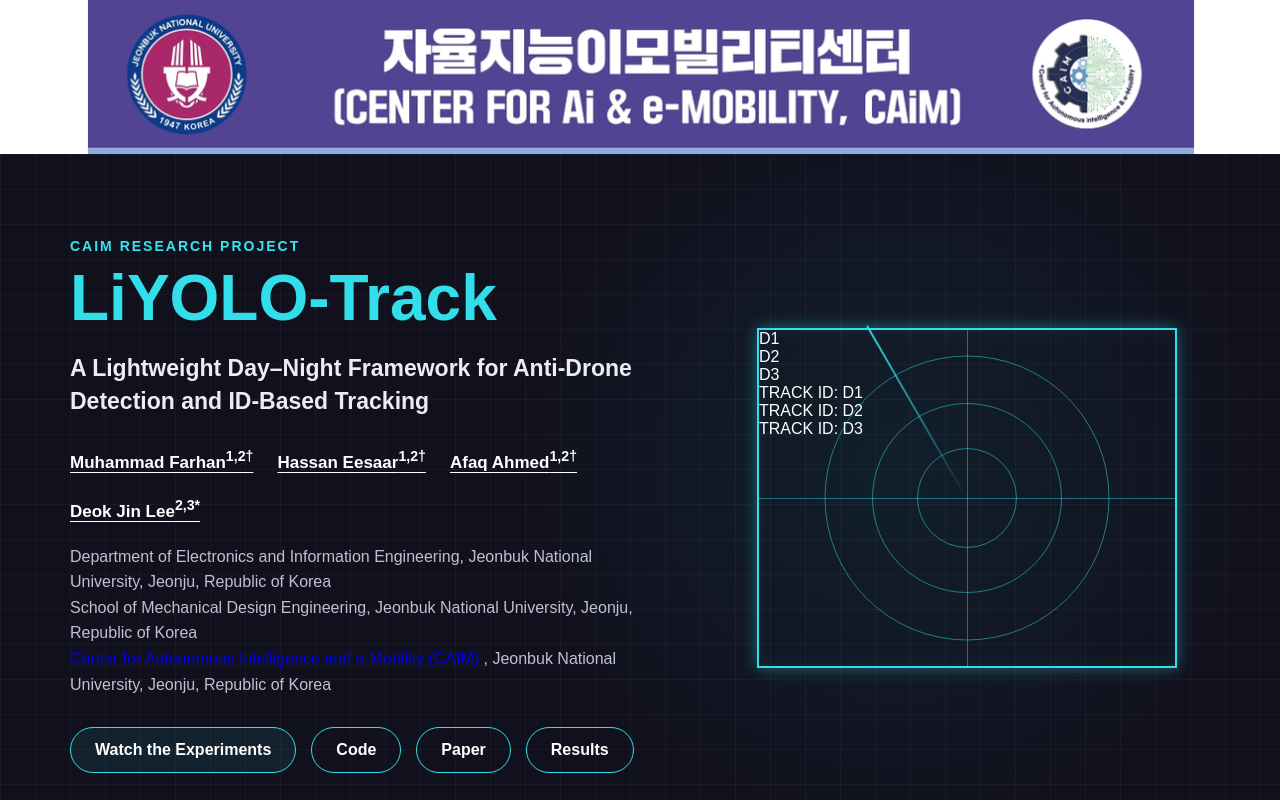
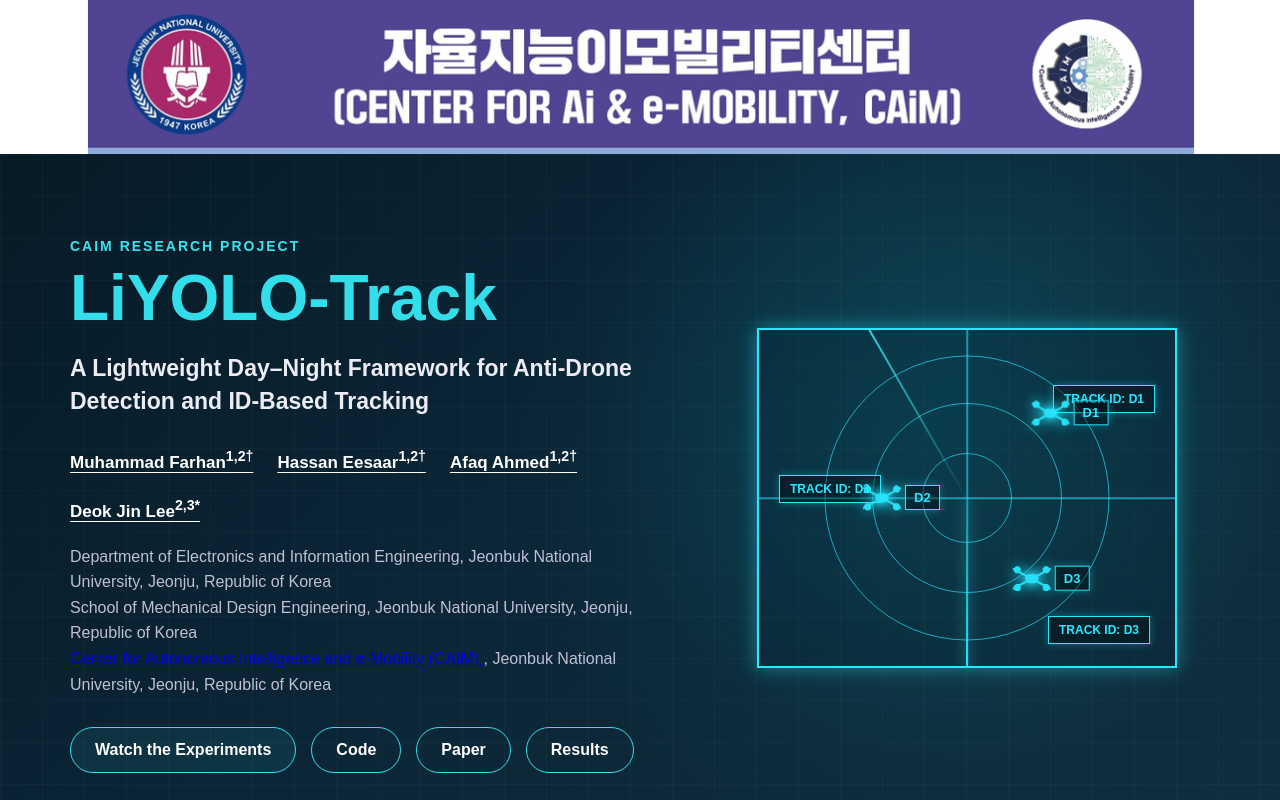
Before and after one commit to FarhanAICodeHub/LiYOLO-Track, a plain HTML site: page docs/index.html in a window 1280 px wide. Shown: the top 800 px of the page. Drawn offline with Linux system fonts and the light colour scheme.

Commit message:
Add files via upload

```diff
--- a/docs/assets/css/style.css
+++ b/docs/assets/css/style.css
@@ -70,13 +70,31 @@ body {
     position: relative;
     overflow: hidden;
 
-    background-color: #11111d;
+   background:
+    radial-gradient(circle at 75% 35%,
+        rgba(0, 188, 212, 0.14),
+        transparent 35%),
+    linear-gradient(135deg,
+        #071a26 0%,
+        #0b2636 45%,
+        #102f3d 100%);
 
-    background-image:
-        linear-gradient(rgba(255,255,255,0.035) 1px, transparent 1px),
-        linear-gradient(90deg, rgba(255,255,255,0.035) 1px, transparent 1px);
+background-image:
+    linear-gradient(rgba(255,255,255,0.025) 1px, transparent 1px),
+    linear-gradient(90deg, rgba(255,255,255,0.025) 1px, transparent 1px),
+    radial-gradient(circle at 75% 35%,
+        rgba(0, 188, 212, 0.14),
+        transparent 35%),
+    linear-gradient(135deg,
+        #071a26 0%,
+        #0b2636 45%,
+        #102f3d 100%);
 
-    background-size: 35px 35px;
+background-size:
+    42px 42px,
+    42px 42px,
+    auto,
+    auto;
 }
 
 .hero::before {
@@ -862,3 +880,237 @@ body {
         opacity: 1;
     }
 }
+/* ========================================
+   Animated Radar with Multiple Drones
+======================================== */
+.hero-visual {
+    display: flex;
+    justify-content: center;
+    align-items: center;
+}
+
+.radar-box {
+    position: relative;
+    width: 420px;
+    height: 340px;
+    border: 2px solid #27e8ff;
+    box-shadow: 0 0 18px rgba(39, 232, 255, 0.45);
+    background: rgba(0, 20, 35, 0.18);
+    overflow: hidden;
+}
+
+.radar-circle {
+    position: absolute;
+    border: 1.5px solid rgba(39, 232, 255, 0.65);
+    border-radius: 50%;
+    left: 50%;
+    top: 50%;
+    transform: translate(-50%, -50%);
+}
+
+.radar-1 {
+    width: 90px;
+    height: 90px;
+}
+
+.radar-2 {
+    width: 190px;
+    height: 190px;
+}
+
+.radar-3 {
+    width: 285px;
+    height: 285px;
+}
+
+.cross-line {
+    position: absolute;
+    background: rgba(39, 232, 255, 0.55);
+}
+
+.cross-line.horizontal {
+    width: 100%;
+    height: 1.5px;
+    top: 50%;
+    left: 0;
+    transform: translateY(-50%);
+}
+
+.cross-line.vertical {
+    width: 1.5px;
+    height: 100%;
+    left: 50%;
+    top: 0;
+    transform: translateX(-50%);
+}
+
+/* rotating radar sweep */
+.radar-sweep {
+    position: absolute;
+    width: 180px;
+    height: 2px;
+    background: linear-gradient(to right, rgba(39,232,255,0), rgba(39,232,255,1));
+    top: 50%;
+    left: 50%;
+    transform-origin: left center;
+    animation: radarSpin 4s linear infinite;
+    box-shadow: 0 0 12px rgba(39,232,255,0.8);
+}
+
+@keyframes radarSpin {
+    from {
+        transform: rotate(0deg);
+    }
+    to {
+        transform: rotate(360deg);
+    }
+}
+
+/* drones */
+.drone {
+    position: absolute;
+    display: flex;
+    align-items: center;
+    gap: 6px;
+    z-index: 3;
+}
+
+.drone-icon {
+    position: relative;
+    width: 34px;
+    height: 24px;
+    background:
+        radial-gradient(circle at 4px 4px,
+            #27e8ff 0 3px,
+            transparent 3.5px),
+
+        radial-gradient(circle at 30px 4px,
+            #27e8ff 0 3px,
+            transparent 3.5px),
+
+        radial-gradient(circle at 4px 20px,
+            #27e8ff 0 3px,
+            transparent 3.5px),
+
+        radial-gradient(circle at 30px 20px,
+            #27e8ff 0 3px,
+            transparent 3.5px),
+
+        linear-gradient(
+            28deg,
+            transparent 47%,
+            #27e8ff 48%,
+            #27e8ff 52%,
+            transparent 53%
+        ),
+
+        linear-gradient(
+            -28deg,
+            transparent 47%,
+            #27e8ff 48%,
+            #27e8ff 52%,
+            transparent 53%
+        );
+
+    filter: drop-shadow(0 0 6px #27e8ff);
+    animation: droneBlink 1.5s infinite alternate;
+}
+
+.drone-icon::after {
+    content: "";
+    position: absolute;
+
+    width: 12px;
+    height: 8px;
+
+    left: 11px;
+    top: 8px;
+
+    background: #27e8ff;
+
+    border-radius: 5px 5px 7px 7px;
+
+    box-shadow: 0 0 8px #27e8ff;
+}
+.drone-label {
+    font-size: 13px;
+    font-weight: 700;
+    color: #27e8ff;
+    padding: 4px 8px;
+    border: 1px solid #27e8ff;
+    background: rgba(0, 0, 0, 0.35);
+    box-shadow: 0 0 8px rgba(39,232,255,0.35);
+}
+
+@keyframes droneBlink {
+    from {
+        opacity: 0.55;
+        transform: scale(1);
+    }
+    to {
+        opacity: 1;
+        transform: scale(1.12);
+    }
+}
+
+/* drone positions + motion */
+.drone-1 {
+    top: 78px;
+    left: 265px;
+    animation: float1 3.5s ease-in-out infinite;
+}
+
+.drone-2 {
+    top: 150px;
+    left: 110px;
+    animation: float2 4s ease-in-out infinite;
+}
+
+.drone-3 {
+    top: 240px;
+    left: 250px;
+    animation: float3 3.8s ease-in-out infinite;
+}
+
+@keyframes float1 {
+    0%, 100% { transform: translate(0, 0); }
+    50% { transform: translate(10px, -8px); }
+}
+
+@keyframes float2 {
+    0%, 100% { transform: translate(0, 0); }
+    50% { transform: translate(-8px, 10px); }
+}
+
+@keyframes float3 {
+    0%, 100% { transform: translate(0, 0); }
+    50% { transform: translate(8px, -6px); }
+}
+
+/* tracking tags */
+.tracking-tag {
+    position: absolute;
+    font-size: 12px;
+    font-weight: 700;
+    color: #27e8ff;
+    border: 1px solid #27e8ff;
+    padding: 6px 10px;
+    background: rgba(0, 0, 0, 0.35);
+    box-shadow: 0 0 8px rgba(39,232,255,0.35);
+    z-index: 2;
+}
+
+.tag-1 {
+    top: 55px;
+    right: 20px;
+}
+
+.tag-2 {
+    top: 145px;
+    left: 20px;
+}
+
+.tag-3 {
+    bottom: 22px;
+    right: 25px;
+}
```
